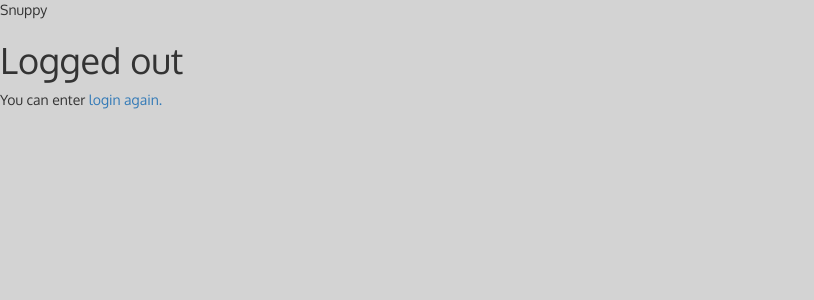
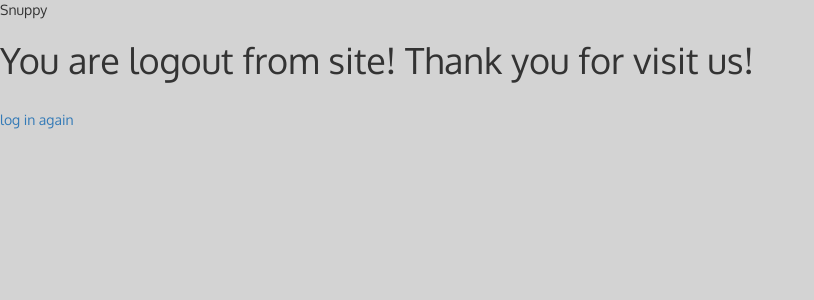
Before and after one commit to svarogjk/snuppy-manager, a Django app: page /account/logout/ in a window 1280 px wide. Shown: the top 300 px of the page, without its empty margins (0-814 px from the left). Run offline with Django 3.2, Linux system fonts and the light colour scheme; a user stored in the database is signed in; some libraries are stand-ins or nearby versions.

Commit message:
logout now work fine!

```diff
--- /dev/null
+++ b/snuppy_manager/account/templates/account/user_logout.html
@@ -0,0 +1,9 @@
+{% extends "base.html" %}
+{% block title %}Log-out{% endblock %}
+
+{% block content %}
+    <h1>You are logout from site! Thank you for visit us!</h1>
+    <br>
+    <a href="/account/login"> log in again</a>
+
+{% endblock %}
--- a/snuppy_manager/account/templates/account_base.html
+++ b/snuppy_manager/account/templates/account_base.html
@@ -35,7 +35,7 @@
                     </div>
                     <div class="col-lg-1">
                         <p class="navbar-text">
-                            <a class="navbar-link logout" href="{% url 'logout' %}">Выйти</a>
+                            <a class="navbar-link logout" href="{% url 'user_logout' %}">Выйти</a>
                         </p>
                     </div>
                     {% endif %}
--- a/snuppy_manager/account/urls.py
+++ b/snuppy_manager/account/urls.py
@@ -20,7 +20,7 @@ urlpatterns = [
 
     # login / logout urls
     url(r'^login/$', login, name='login'),
-    url(r'^logout/$', logout, name='logout'),
+    url(r'^logout/$', views.user_logout, name='user_logout'),
     url(r'^logout-then-login/$', logout_then_login, name='logout_then_login'),
 
     #change password urls
--- a/snuppy_manager/account/views.py
+++ b/snuppy_manager/account/views.py
@@ -5,7 +5,7 @@
 
 from django.http import HttpResponse
 from django.shortcuts import render
-from django.contrib.auth import authenticate, login
+from django.contrib.auth import authenticate, login, logout
 from django.contrib.auth.decorators import login_required
 from .forms import LoginForm, UserRegistrationForm
 from django.views.decorators.csrf import csrf_protect
@@ -38,6 +38,11 @@ def user_login(request):
     else:
         form = LoginForm()
     return render(request, 'account/login.html', {'form': form})
+
+@login_required
+def user_logout(request):
+    logout(request)
+    return render(request, 'account/user_logout.html')
 
 
 @login_required
```
